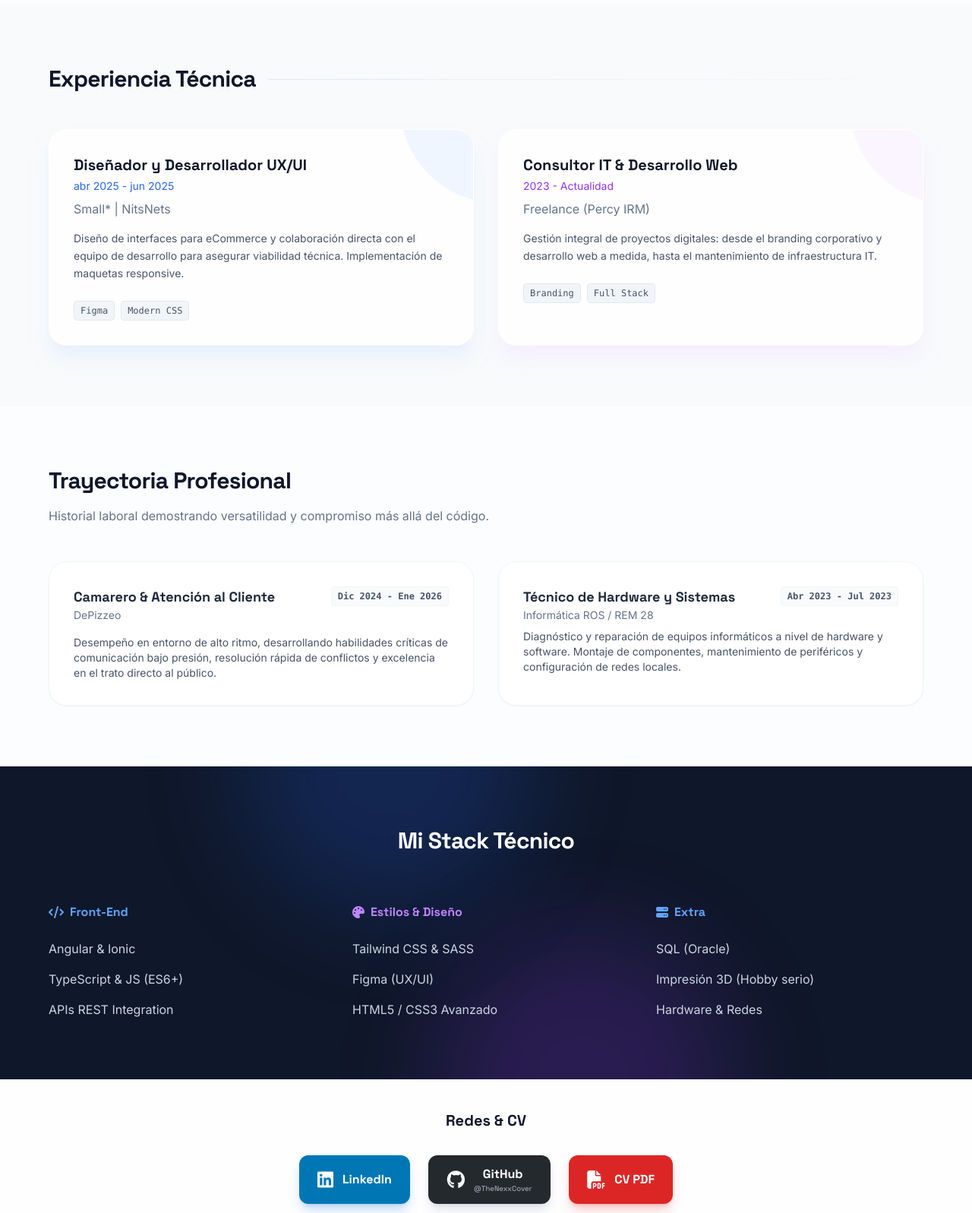
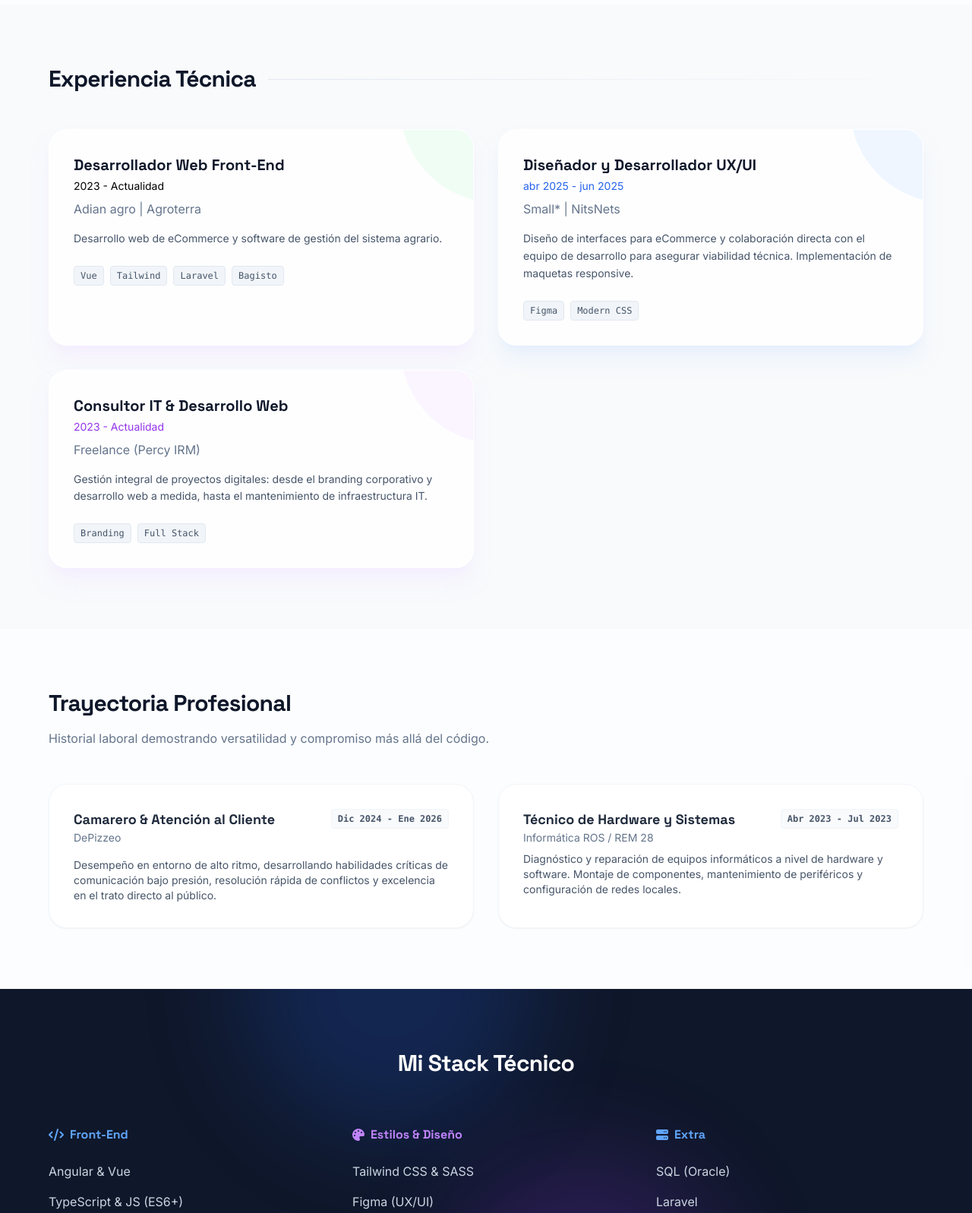
Before and after one commit to TheNexxCover/cv, a plain HTML site: page index.html in a window 1280 px wide. Shown: the part 1560-3157 px from the top of the page at 76% size. Drawn offline with nearby package versions, Linux system fonts and the light colour scheme.

Commit message:
Added new technical experiences

```diff
--- a/index.html
+++ b/index.html
@@ -142,6 +142,27 @@
             </div>
 
             <div class="grid md:grid-cols-2 gap-8">
+
+					<div class="bg-white/80 dark:bg-slate-900 backdrop-blur-sm p-8 rounded-3xl border border-white dark:border-slate-800 shadow-xl shadow-purple-100/50 dark:shadow-none hover:shadow-2xl hover:shadow-green-200/50 dark:hover:shadow-purple-900/10 transition-all relative overflow-hidden group hover:-translate-y-1">
+                    <div class="absolute top-0 right-0 w-32 h-32 bg-green-50 dark:bg-green-900/20 rounded-bl-full -mr-8 -mt-8 transition-transform group-hover:scale-110"></div>
+                    <div class="relative z-10">
+                        <div class="flex flex-col justify-between mb-2">
+                            <h3 class="text-xl font-bold text-slate-900 dark:text-white transition-colors font-display">Desarrollador Web Front-End</h3>
+                            <span class="text-sm font-medium text-geen-600 dark:text-green-400 mt-1 transition-colors">2023 - Actualidad</span>
+                        </div>
+                        <p class="text-slate-500 dark:text-slate-400 font-medium mb-4 transition-colors">Adian agro | Agroterra</p>
+                        <p class="text-slate-600 dark:text-slate-500 text-sm leading-relaxed mb-6 transition-colors">
+									Desarrollo web de eCommerce y software de gestión del sistema agrario.
+                        </p>
+                        <div class="flex gap-2 flex-wrap">
+                            <span class="px-2 py-1 bg-slate-100 dark:bg-slate-800 text-slate-600 dark:text-slate-400 rounded text-xs border border-slate-200 dark:border-slate-700 transition-colors font-mono">Vue</span>
+									 <span class="px-2 py-1 bg-slate-100 dark:bg-slate-800 text-slate-600 dark:text-slate-400 rounded text-xs border border-slate-200 dark:border-slate-700 transition-colors font-mono">Tailwind</span>
+                            <span class="px-2 py-1 bg-slate-100 dark:bg-slate-800 text-slate-600 dark:text-slate-400 rounded text-xs border border-slate-200 dark:border-slate-700 transition-colors font-mono">Laravel</span>
+									 <span class="px-2 py-1 bg-slate-100 dark:bg-slate-800 text-slate-600 dark:text-slate-400 rounded text-xs border border-slate-200 dark:border-slate-700 transition-colors font-mono">Bagisto</span>
+                        </div>
+                    </div>
+                </div>
+
                 <div class="bg-white/80 dark:bg-slate-900 backdrop-blur-sm p-8 rounded-3xl border border-white dark:border-slate-800 shadow-xl shadow-blue-100/50 dark:shadow-none hover:shadow-2xl hover:shadow-blue-200/50 dark:hover:shadow-blue-900/10 transition-all relative overflow-hidden group hover:-translate-y-1">
                     <div class="absolute top-0 right-0 w-32 h-32 bg-blue-50 dark:bg-blue-900/20 rounded-bl-full -mr-8 -mt-8 transition-transform group-hover:scale-110"></div>
                     <div class="relative z-10">
@@ -230,7 +251,7 @@
                         <i class="fa-solid fa-code"></i> Front-End
                     </h4>
                     <ul class="space-y-4 text-slate-300 dark:text-slate-400">
-                        <li>Angular & Ionic</li>
+                        <li>Angular & Vue</li>
                         <li>TypeScript & JS (ES6+)</li>
                         <li>APIs REST Integration</li>
                     </ul>
@@ -251,7 +272,7 @@
                     </h4>
                     <ul class="space-y-4 text-slate-300 dark:text-slate-400">
                         <li>SQL (Oracle)</li>
-                        <li>Impresión 3D (Hobby serio)</li>
+                        <li>Laravel</li>
                         <li>Hardware & Redes</li>
                     </ul>
                 </div>
@@ -273,7 +294,7 @@
                         <span class="block text-[0.6rem] font-normal opacity-70 text-slate-300 dark:text-slate-400 group-hover:text-purple-200 dark:group-hover:text-purple-300">@TheNexxCover</span>
                     </span>
                 </a>
-                <a href="CurriculumNehuen.pdf" download class="flex items-center gap-3 px-6 py-3 bg-red-600 text-white rounded-xl font-bold hover:opacity-90 transition transform hover:-translate-y-1 shadow-lg shadow-red-500/30 font-display">
+                <a href="CurriculumNehuenRojas.pdf" download class="flex items-center gap-3 px-6 py-3 bg-red-600 text-white rounded-xl font-bold hover:opacity-90 transition transform hover:-translate-y-1 shadow-lg shadow-red-500/30 font-display">
                     <i class="fa-solid fa-file-pdf text-2xl"></i> CV PDF
                 </a>
             </div>
```
Also changed, not shown: 1 other file.
